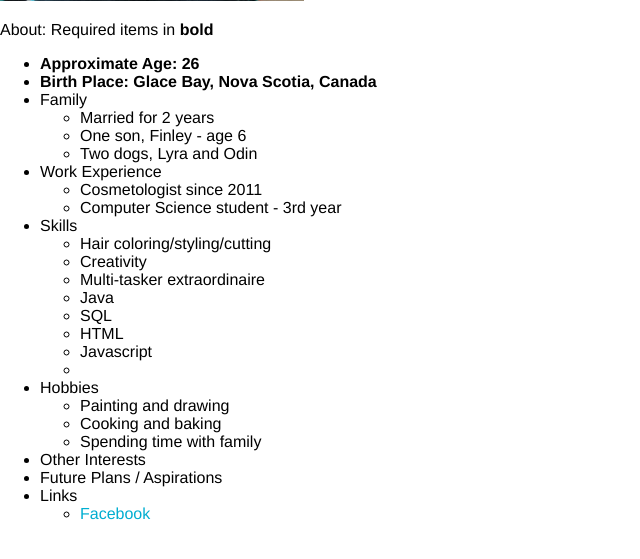
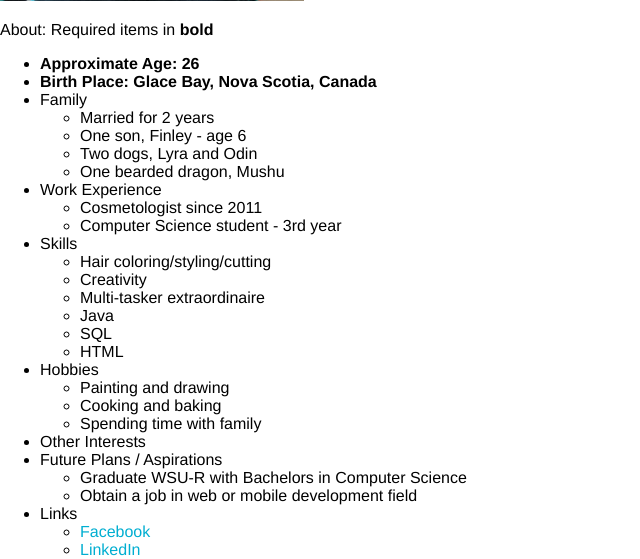
Before and after one commit to KyleAure/winona-cs410-game, a PHP site: page /ErikaTix.php in a window 1280 px wide. Shown: the part 518-1077 px from the top of the page, without its empty margins (0-640 px from the left). Before the commit the page ends 1038 px from the top, so only its background shows below. Run offline with PHP 8.4, Linux system fonts and the light colour scheme.

Commit message:
edit php file

```diff
--- a/ErikaTix.php
+++ b/ErikaTix.php
@@ -19,7 +19,7 @@
 				     <li>Married for 2 years</li>
 				     <li>One son, Finley - age 6</li>
 				     <li>Two dogs, Lyra and Odin</li>
-
+				     <li>One bearded dragon, Mushu</li>
 				   </ul>
 				<li>Work Experience</li>
 				  <ul>
@@ -34,7 +34,6 @@
 				    <li>Java</li>
 				    <li>SQL</li>
 				    <li>HTML</li>
-				    <li>Javascript<li>
 				  </ul>
 		        <li>Hobbies</li>
 					<ul>
@@ -44,9 +43,14 @@
 					</ul>
 		        <li>Other Interests</li>
 		        <li>Future Plans / Aspirations</li>
+		        	<ul>
+		        	<li>Graduate WSU-R with Bachelors in Computer Science</li>
+		        	<li>Obtain a job in web or mobile development field</li>
+		        	</ul>
 		        <li>Links</li>
 		          <ul>
 		            <li><a href="https://www.facebook.com/HairByErikaTix/">Facebook</a></li>
+		            <li><a href="www.linkedin.com/in/erika-tix-49a590177/">LinkedIn</a></li>
 		          </ul>
 				</ul>
 
```
